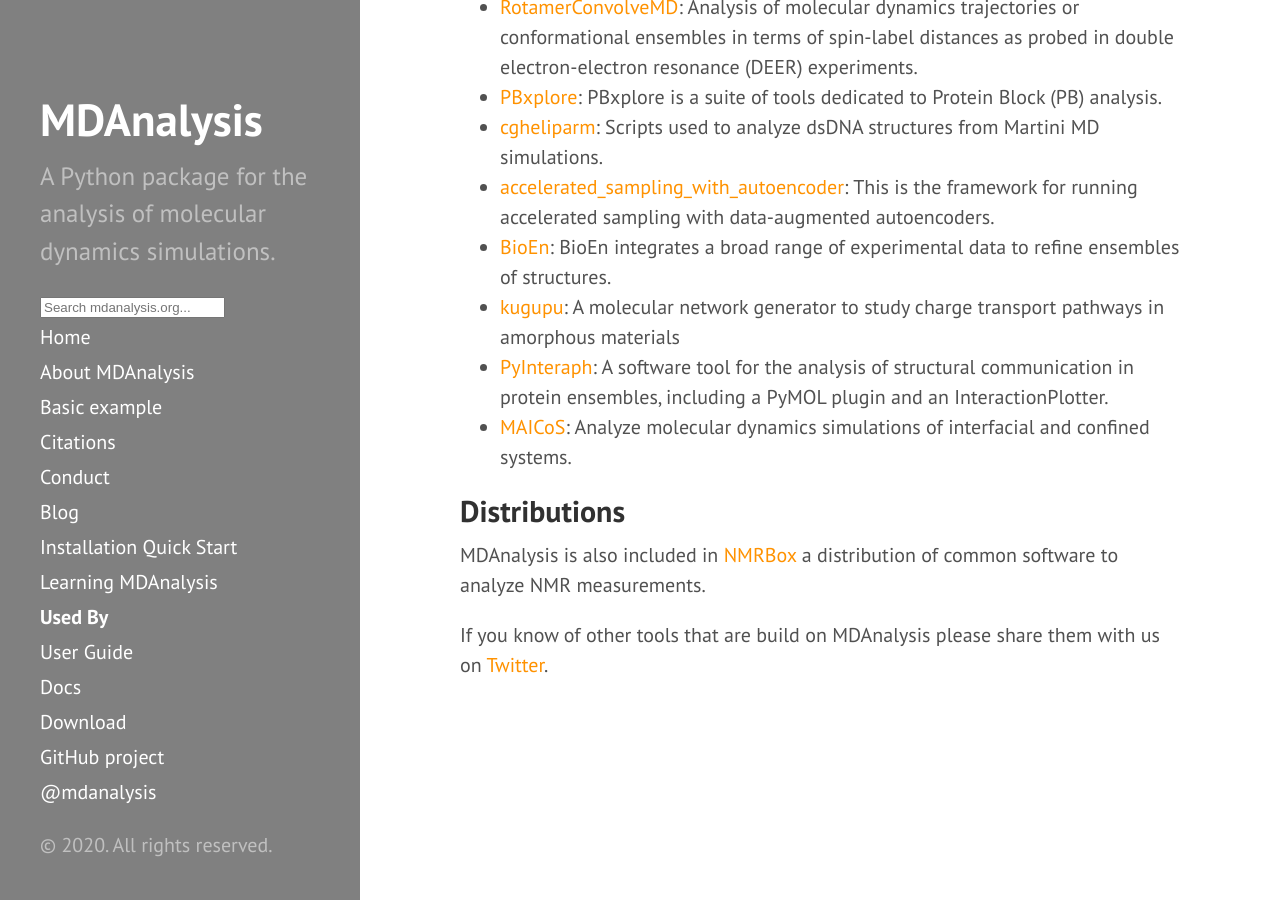
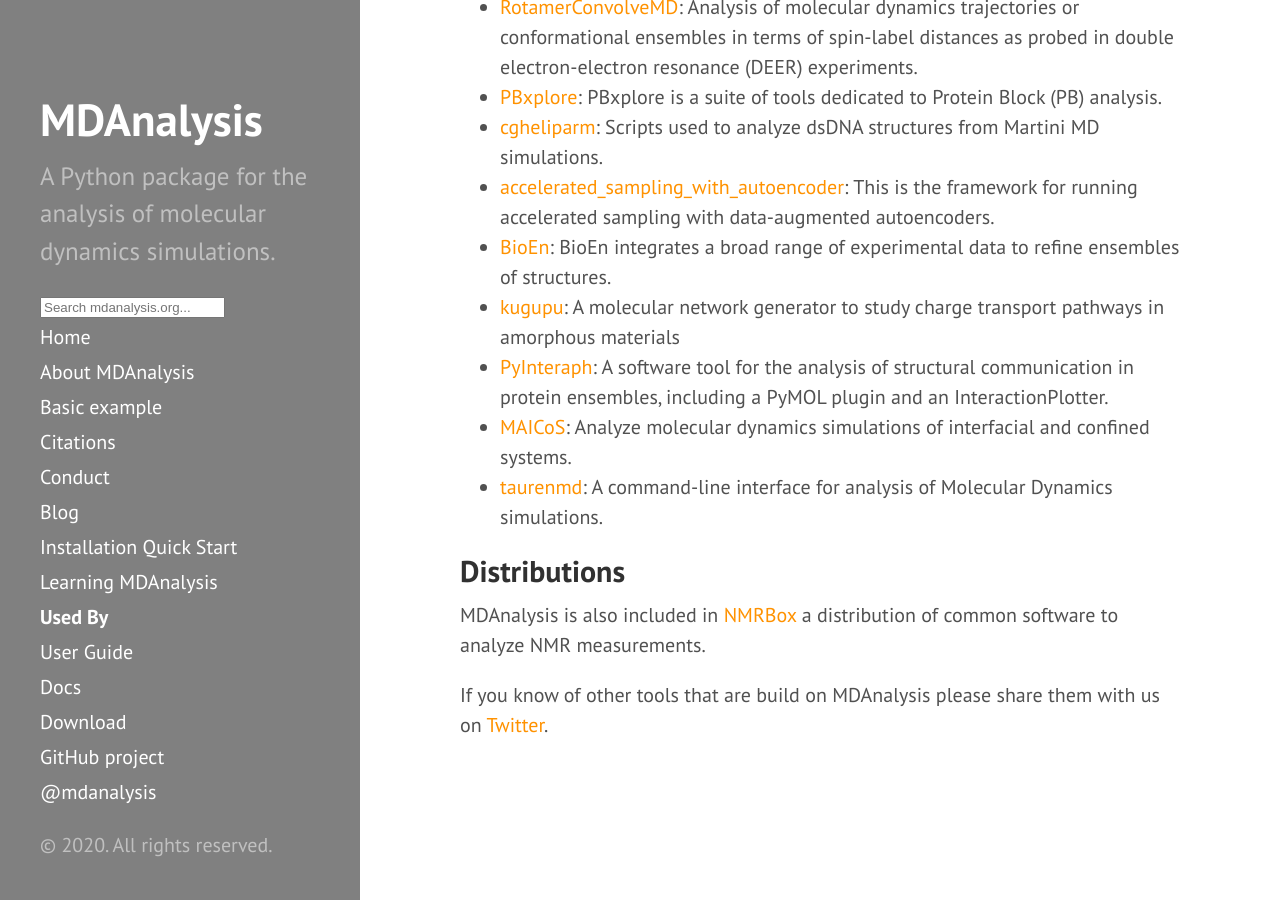
Before and after one commit to MDAnalysis/MDAnalysis.github.io, a Jekyll site: the page built from pages/used-by.md, in a window 1280 px wide and 900 px high, scrolled down 613 px. Built offline with Jekyll 4.4.1, drawn with Linux system fonts in a browser that asks for light colours; comment, search, counter and statistics services are not loaded.

Commit message:
add taurenmd
Adds `taurenmd` to the Analysis Tools that use MDAnalysis.

```diff
--- a/pages/used-by.md
+++ b/pages/used-by.md
@@ -42,6 +42,7 @@ it. Below is a list of all projects we know about that use MDAnalysis.
    including a PyMOL plugin and an InteractionPlotter.
 -  [MAICoS](https://gitlab.com/netzlab/maicos): Analyze molecular dynamics simulations of
    interfacial and confined systems.
+-  [taurenmd](https://taurenmd.readthedocs.io/en/latest/): A command-line interface for analysis of Molecular Dynamics simulations.
 
 ## Distributions
 
```
